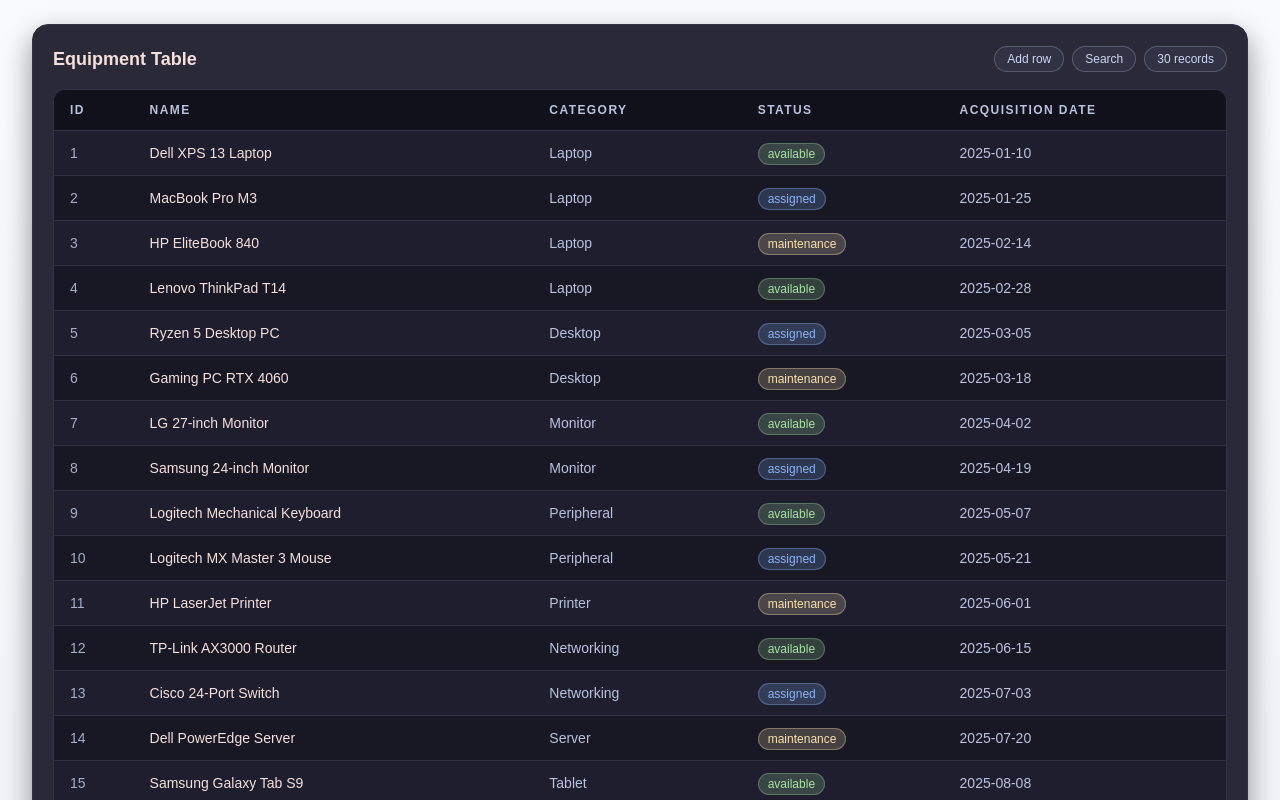
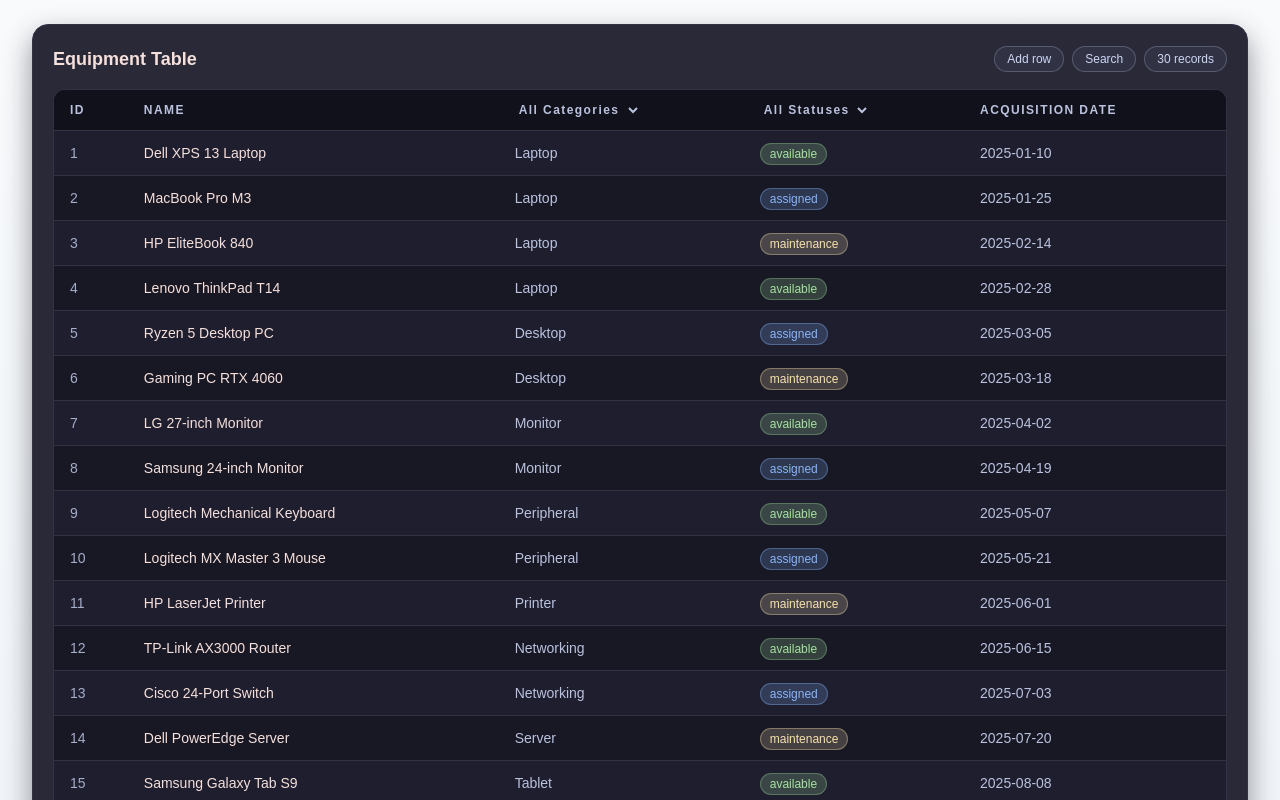
Before and after one commit to CedricMrtz/dashboard-mockup, a Next.js app: page / in a window 1280 px wide. Shown: the top 800 px of the page. Built offline with nearby package versions, Linux system fonts and the light colour scheme.

Commit message:
feat: able to filter products based on status and category

```diff
--- a/components/table/table.tsx
+++ b/components/table/table.tsx
@@ -19,6 +19,8 @@
     acquisitionDate: "",
   });
   const [newProducts, setProducts] = React.useState<Product[]>(products);
+  const [filterCategory, setFilterCategory] = React.useState<string>("None");
+  const [filterStatus, setFilterStatus] = React.useState<string>("None");
 
   const statusClasses: Record<Product["status"], string> = {
     available:
@@ -29,11 +31,17 @@
       "bg-[#89b4fa]/20 text-[#89b4fa] ring-1 ring-inset ring-[#89b4fa]/35",
   };
 
-  const filteredProducts = newProducts.filter((product) =>
-    product.name.toLowerCase().includes(query.toLowerCase()) ||
-    product.category.toLowerCase().includes(query.toLowerCase()) ||
-    product.status.toLowerCase().includes(query.toLowerCase())
-  );
+  const filteredProducts = newProducts.filter((product) => {
+    const matchesSearch = query === "" || (
+      product.name.toLowerCase().includes(query.toLowerCase()) ||
+      product.category.toLowerCase().includes(query.toLowerCase())
+    );
+
+    const matchesCategory = filterCategory === "None" || product.category === filterCategory;
+    const matchesStatus = filterStatus === "None" || product.status === filterStatus;
+
+    return matchesSearch && matchesCategory && matchesStatus;
+  });
 
   return (
     <section
@@ -179,10 +187,26 @@
               Name
             </th>
             <th className="border-b border-[#313244] px-4 py-3 text-xs font-semibold uppercase tracking-[0.12em] text-[#bac2de]">
-              Category
+              <select name="Category" value={filterCategory} onChange={(e) => setFilterCategory(e.target.value)}>
+                <option value="None" className="text-xs font-semibold uppercase">All Categories</option>
+                {Array.from(new Set(products.map((p) => p.category))).map((category) => (
+                  <option key={category} value={category}>
+                    {category}
+                  </option>
+                ))}
+              </select>
             </th>
             <th className="border-b border-[#313244] px-4 py-3 text-xs font-semibold uppercase tracking-[0.12em] text-[#bac2de]">
-              Status
+              <select name="Status" value={filterStatus} onChange={(e) => setFilterStatus(e.target.value)}>
+                <option value="None" className="text-xs font-semibold uppercase">All Statuses</option>
+                {Array.from(new Set(products.map((p) => p.status))).map((status) => (
+                  <option key={status} value={status}
+                    className={`${statusClasses[status]}`}
+                  >
+                    {status}
+                  </option>
+                ))}
+              </select>
             </th>
             <th className="border-b border-[#313244] px-4 py-3 text-xs font-semibold uppercase tracking-[0.12em] text-[#bac2de]">
               Acquisition Date
```
